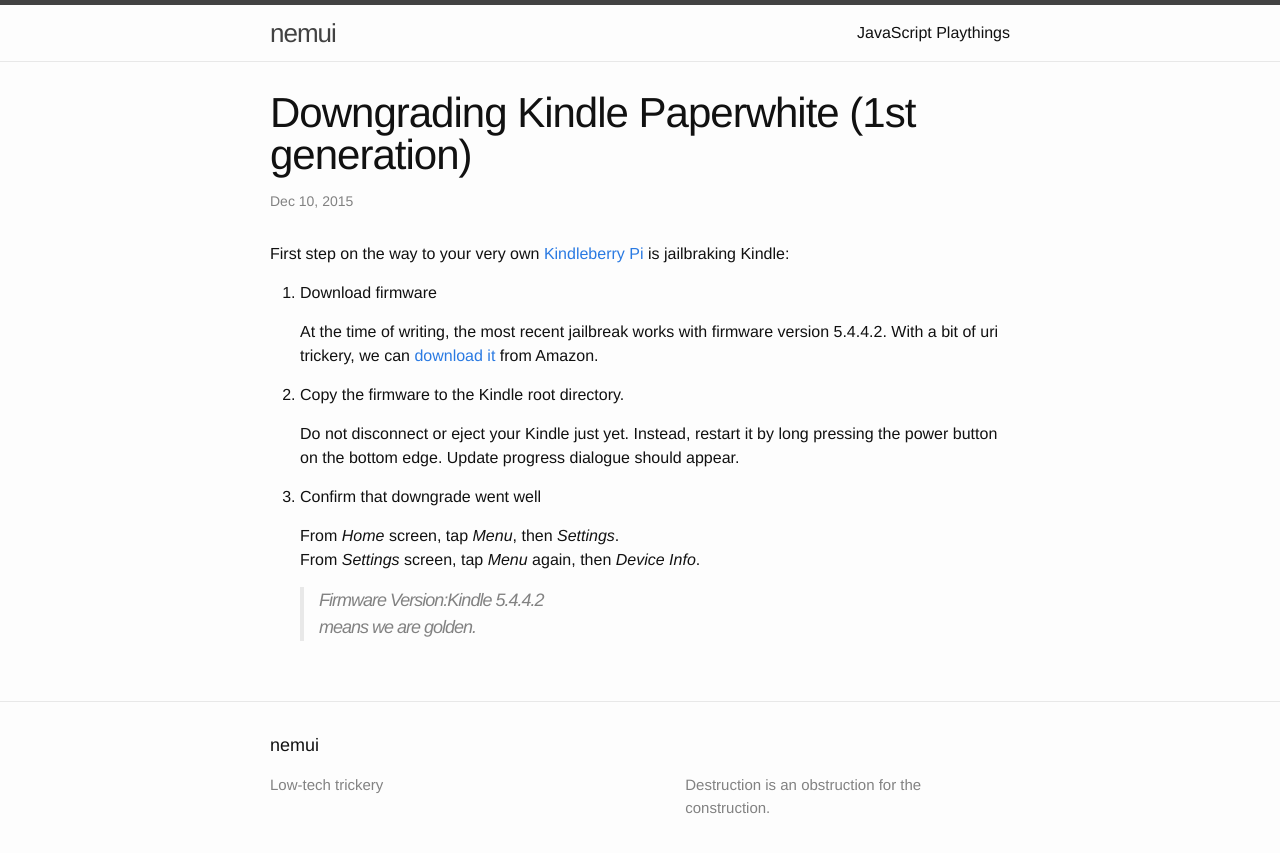
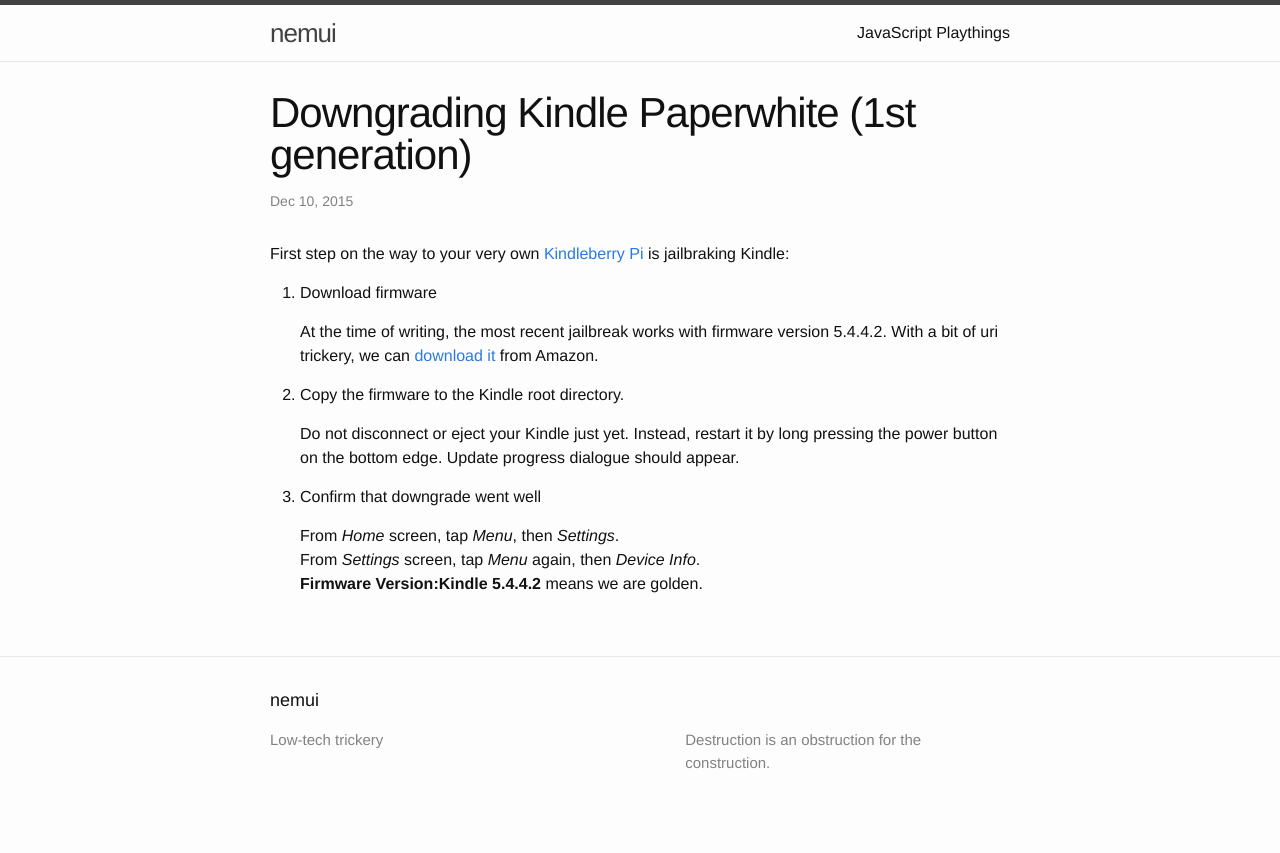
Before and after one commit to nemui/nemui.github.io, a Jekyll site: the page built from _posts/2015-12-10-downgrade-kindle.markdown, in a window 1280 px wide. Shown: the top 853 px of the page. Built offline with Jekyll 4.4.1, drawn with Linux system fonts in a browser that asks for light colours.

```diff
--- a/_posts/2015-12-10-downgrade-kindle.markdown
+++ b/_posts/2015-12-10-downgrade-kindle.markdown
@@ -18,8 +18,7 @@ First step on the way to your very own [Kindleberry Pi][kindleberry-pi] is jailb
 
 	From *Home* screen, tap *Menu*, then *Settings*.
 	From *Settings* screen, tap *Menu* again, then *Device Info*.
-	> Firmware Version:Kindle 5.4.4.2
-	means we are golden.
+	**Firmware Version:Kindle 5.4.4.2** means we are golden.
 
 [kindleberry-pi]: http://maxogden.com/kindleberry-wireless.html
 [firmware]: https://s3.amazonaws.com/G7G_FirmwareUpdates_WebDownloads/update_kindle_5.4.4.2.bin
```
Also changed, not shown: assets/11000.png, assets/game-of-life.png, assets/hb.png, assets/snow.png, assets/tonematrix.png, 2 other files.
